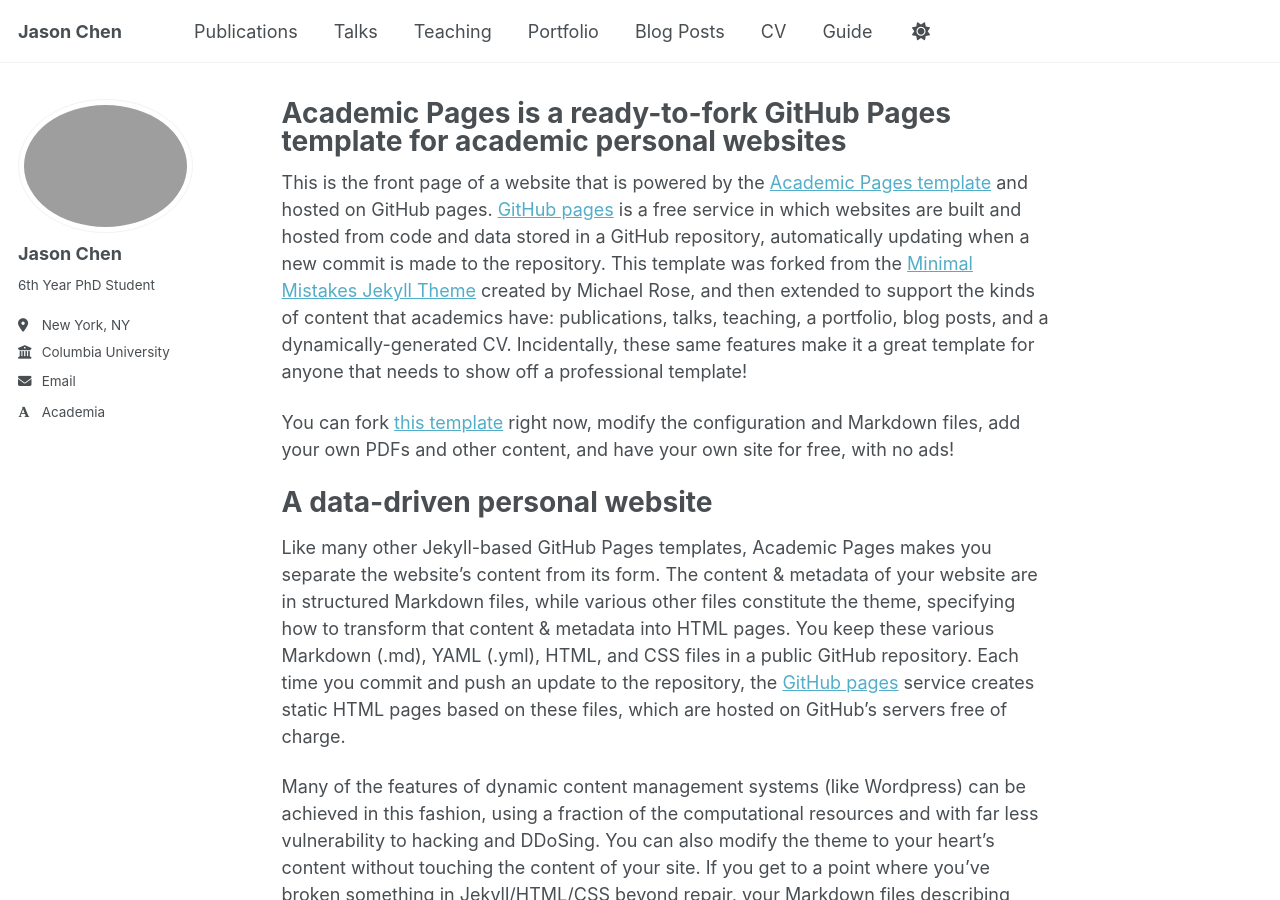
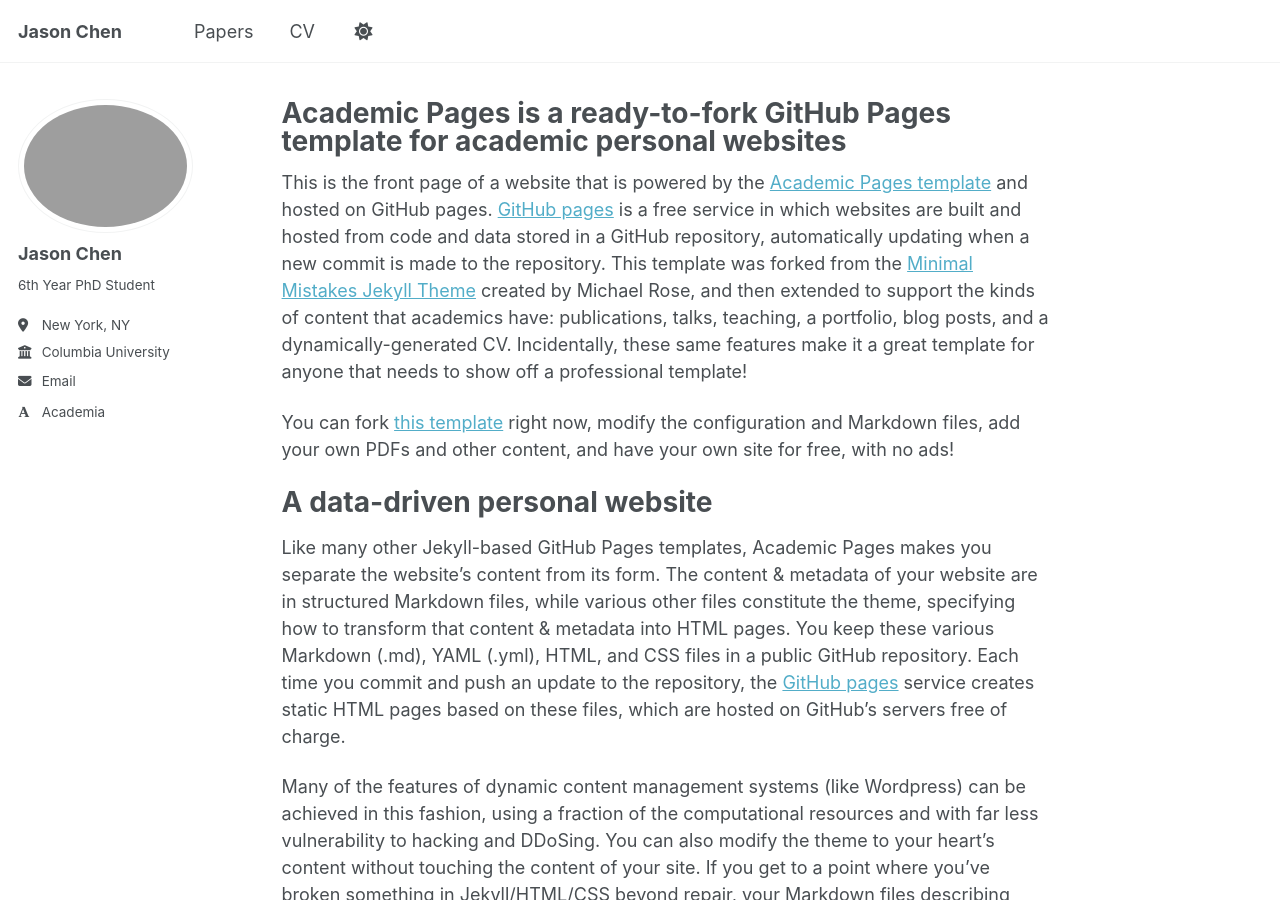
Before and after one commit to jasonjiaxingchen/jasonjiaxingchen.github.io, a Jekyll site: the page built from _pages/about.md, in a window 1280 px wide and 900 px high. Built offline with Jekyll 4.4.1, drawn with Linux system fonts in a browser that asks for light colours; some web fonts are replaced; a script that is not in the unit is left out; part of the change alters nothing that is shown.

Commit message:
Update navigation.yml

```diff
--- a/_data/navigation.yml
+++ b/_data/navigation.yml
@@ -8,20 +8,20 @@
 #      Markdown formatted page while the second is generated using JSON.
 
 main:
-  - title: "Publications"
+  - title: "Papers"
     url: /publications/
 
-  - title: "Talks"
-    url: /talks/
+  # - title: "Talks"
+  #   url: /talks/
 
-  - title: "Teaching"
-    url: /teaching/
+  # - title: "Teaching"
+  #   url: /teaching/
 
-  - title: "Portfolio"
-    url: /portfolio/
+  # - title: "Portfolio"
+  #   url: /portfolio/
 
-  - title: "Blog Posts"
-    url: /year-archive/
+  # - title: "Blog Posts"
+  #   url: /year-archive/
 
   - title: "CV"
     url: /cv/
@@ -29,5 +29,5 @@ main:
   # - title: "CV"
   #   url: /cv-json/
 
-  - title: "Guide"
-    url: /markdown/
+  # - title: "Guide"
+  #   url: /markdown/
```
